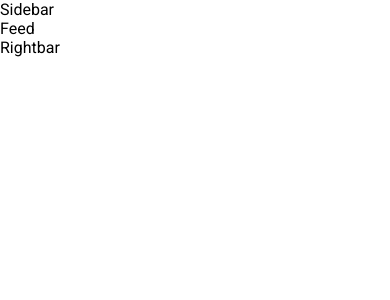
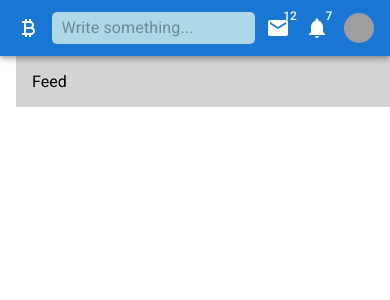
Before and after one commit to danimir77/React-Mui, a React (Create React App) app: page / in a window 390 px wide. Shown: the top 300 px of the page. Built offline with nearby package versions, Linux system fonts and the light colour scheme; grey boxes are pictures that could not be loaded.

Commit message:
Navbar responsive

```diff
--- a/src/App.js
+++ b/src/App.js
@@ -1,3 +1,4 @@
+import { Stack } from "@mui/material";
 import Feed from "./components/Feed";
 import Navbar from "./components/Navbar";
 import Rightbar from "./components/Rightbar";
@@ -6,9 +7,13 @@ import SideBar from "./components/Sidebar";
 function App() {
   return (
     <div className="App">
-      <SideBar />
-      <Feed />
-      <Rightbar />
+      {/* center  space-evenly */}
+      <Navbar />
+      <Stack direction="row" spacing={2} justifyContent="space-between">
+        <SideBar />
+        <Feed />
+        <Rightbar />
+      </Stack>
     </div>
   );
 }
--- a/src/components/Feed.jsx
+++ b/src/components/Feed.jsx
@@ -1,7 +1,8 @@
+import { Box } from '@mui/material'
 import React from 'react'
 
 export default function Feed() {
   return (
-    <div>Feed</div>
+    <Box bgcolor="lightgray" flex={4} p={2}>Feed</Box>
   )
 }
--- a/src/components/Navbar.jsx
+++ b/src/components/Navbar.jsx
@@ -1,7 +1,62 @@
-import React from 'react'
+import React from "react";
+import {
+  AppBar,
+  Avatar,
+  Badge,
+  Box,
+  Icon,
+  InputBase,
+  styled,
+  Toolbar,
+  Typography,
+} from "@mui/material";
+import CurrencyBitcoinIcon from "@mui/icons-material/CurrencyBitcoin";
+import { Mail, Notifications } from "@mui/icons-material";
+
+const StyledToolbar = styled(Toolbar)({
+  display: "flex",
+  justifyContent: "space-between",
+});
+
+const Search = styled("div")(({ theme }) => ({
+  backgroundColor: "lightblue",
+  padding: "0 10px",
+  borderRadius: "5px",
+}));
+
+const Icons = styled(Box)(({ theme }) => ({
+  // backgroundColor: "lightblue",
+  display: "flex",
+  justifyContent: "space-between",
+  // width: "90px",
+  gap: "15px",
+  alignItems: "center",
+}));
 
 export default function Navbar() {
   return (
-    <div>Navbar</div>
-  )
+    <AppBar position="sticky">
+      <StyledToolbar>
+        <Typography variant="h6" sx={{ display: { xs: "none", sm: "block" } }}>
+          COIN STATS (Mui-React)
+        </Typography>
+        <CurrencyBitcoinIcon sx={{ display: { xs: "block", sm: "none" } }} />
+        <Search>
+          <InputBase placeholder="Write something...">Search</InputBase>
+        </Search>
+        <Icons>
+          <Badge badgeContent={12}>
+            <Mail />
+          </Badge>
+          <Badge badgeContent={7}>
+            <Notifications />
+          </Badge>
+          <Avatar
+            sx={{ width: 30, height: 30 }}
+            src="https://avatars.githubusercontent.com/u/73600438?v=4"
+          />
+        </Icons>
+      </StyledToolbar>
+    </AppBar>
+  );
 }
--- a/src/components/Rightbar.jsx
+++ b/src/components/Rightbar.jsx
@@ -1,7 +1,15 @@
-import React from 'react'
+import { Box } from "@mui/material";
+import React from "react";
 
 export default function Rightbar() {
   return (
-    <div>Rightbar</div>
-  )
+    <Box
+      bgcolor="lightseagreen"
+      flex={1}
+      p={2}
+      sx={{ display: { xs: "none", sm: "block" } }}
+    >
+      Rightbar
+    </Box>
+  );
 }
--- a/src/components/Sidebar.jsx
+++ b/src/components/Sidebar.jsx
@@ -1,7 +1,15 @@
-import React from 'react'
+import { Box } from "@mui/material";
+import React from "react";
 
 export default function Sidebar() {
   return (
-    <div>Sidebar</div>
-  )
+    <Box
+      bgcolor="lightblue"
+      flex={1}
+      p={2}
+      sx={{ display: { xs: "none", sm: "block" } }}
+    >
+      Sidebar
+    </Box>
+  );
 }
```
Also changed, not shown: 1 other file (tests, documents, lock files or other folders).
